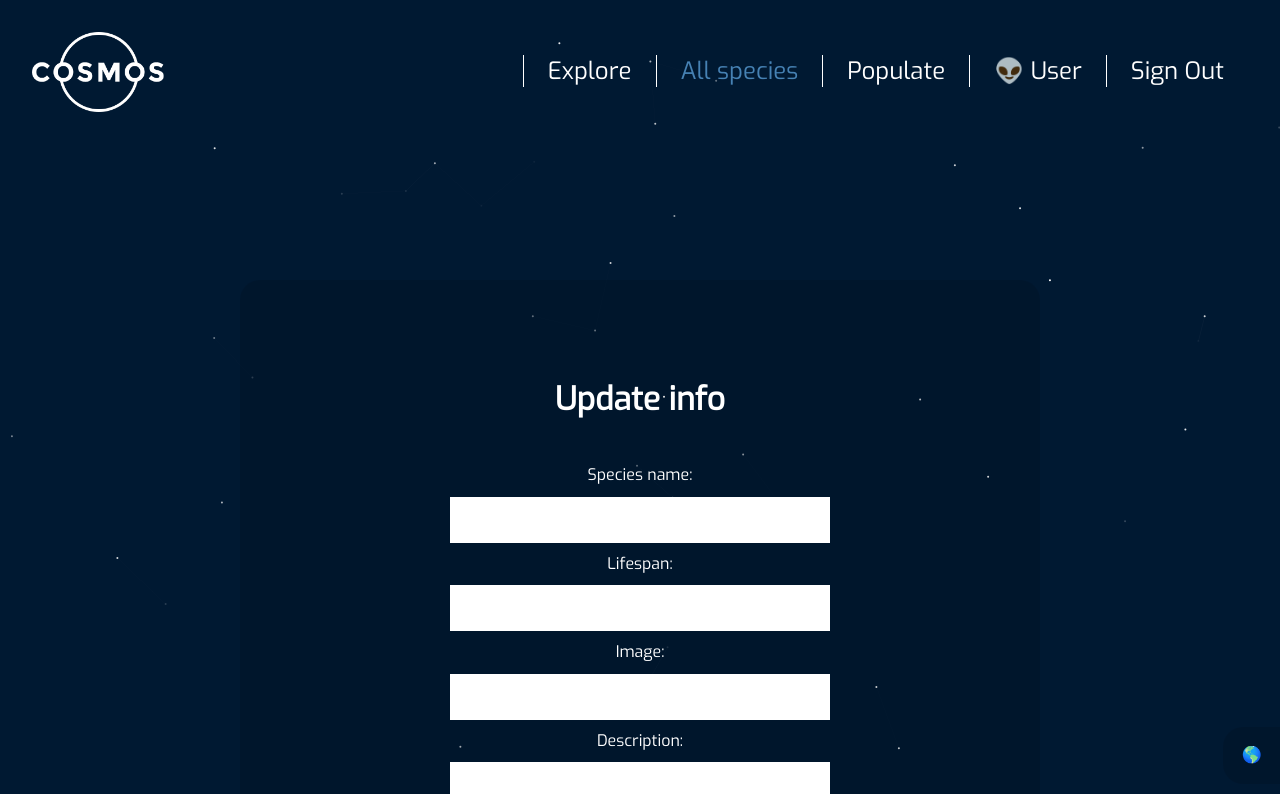
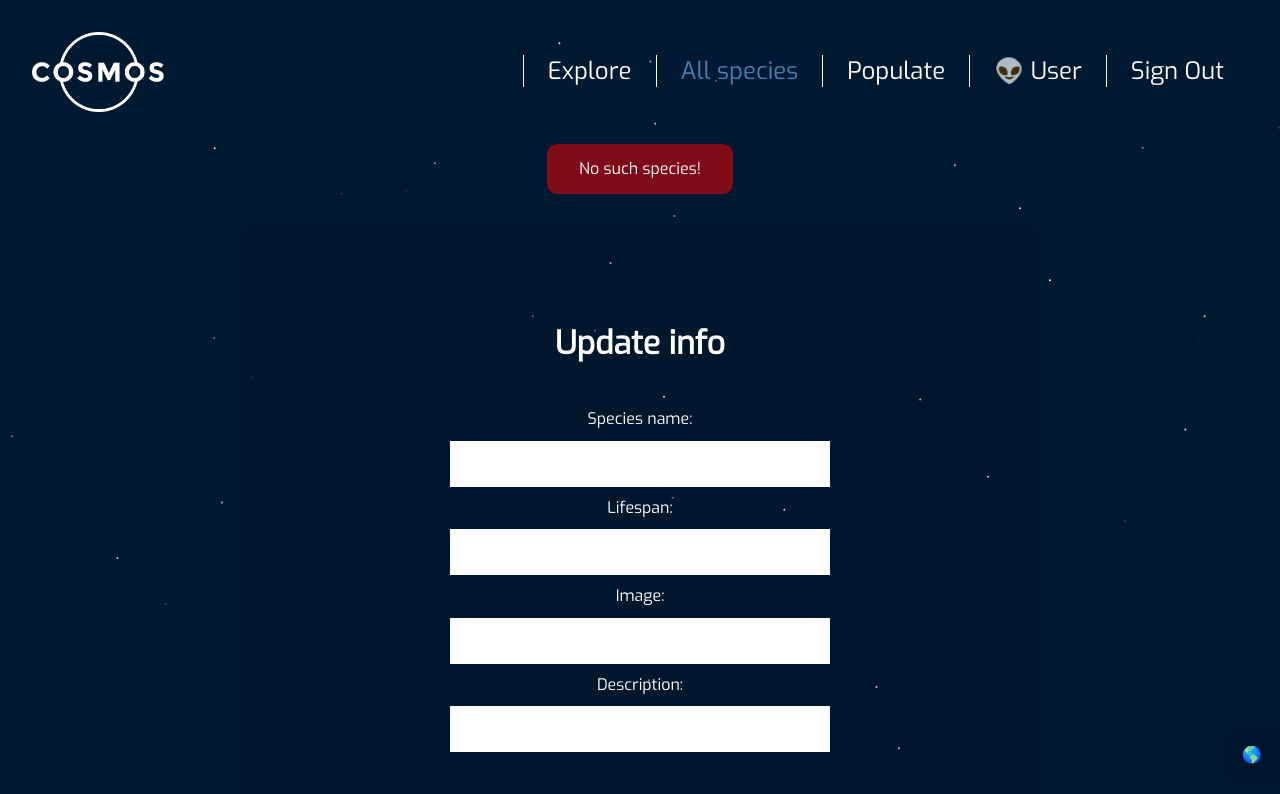
Before and after one commit to VeselaVideva/cosmos-react-app, a React (Create React App) app: page /all-species/1/edit in a window 1280 px wide. Shown: the top 794 px of the page. Built offline with nearby package versions, Linux system fonts and the light colour scheme; no server answers; the database is empty; sample sign-in values are in the browser's storage.

Commit message:
Add input validation error box

```diff
--- a/src/App.css
+++ b/src/App.css
@@ -5,3 +5,17 @@
   left: 0;
   right: 0;
 }
+
+.error-box {
+  background-color: rgba(255,0,0,.5);
+  color: #fff;
+  text-align: center;
+  padding: 1rem 2rem;
+  position: absolute;
+  top: 18vh;
+  left: 0;
+  right: 0;
+  width: fit-content;
+  margin: auto;
+  border-radius: 10px;
+}
--- a/src/components/Auth/Login.js
+++ b/src/components/Auth/Login.js
@@ -1,3 +1,4 @@
+import { useState } from 'react';
 import { Link, useHistory } from 'react-router-dom';
 import './Auth.css';
 
@@ -9,6 +10,8 @@ const Login = ({
 }) => {
     let historyHook = useHistory();
 
+    const [error, setError] = useState([]);
+
     const onFormSubmit = async (e) => {
         e.preventDefault();
 
@@ -17,27 +20,27 @@ const Login = ({
         const password = formData.get('password').trim();
 
         if (email === '' || password === '') {
-            throw new Error(`All fields are required!`);
+            return setError('All fields are required!');
         }
 
         await signIn(email, password)
             .then((cred) => {
                 console.log('User logged in:', cred.user);
                 e.target.reset();
+                historyHook.push('/explore');
             })
             .catch((err) => {
-                console.log(err.message);
+                return setError(err.message);
             })
-
-        historyHook.push('/explore');
     };
 
     return (
         <div className="login">
+            { error.length > 0 ? <div className="error-box">{ error }</div> : '' }
             <form onSubmit={ onFormSubmit }>
                 <h1>Sign In</h1>
-                <input type="email" name="email" placeholder="Email" required/>
-                <input type="password" name="password" placeholder="Password" required/>
+                <input type="email" name="email" placeholder="Email" />
+                <input type="password" name="password" placeholder="Password" />
                 <input className="submit" type="submit" value="Sign in"/>
                 <p>Don't have an account? <Link className="internal-link" to="/register">Sign Up</Link></p>
             </form>
--- a/src/components/Auth/Register.js
+++ b/src/components/Auth/Register.js
@@ -1,3 +1,4 @@
+import { useState } from 'react';
 import { Link, useHistory } from 'react-router-dom';
 import './Auth.css';
 
@@ -9,6 +10,8 @@ const Register = ({
 }) => {
     let historyHook = useHistory();
 
+    const [error, setError] = useState([]);
+
     const onFormSubmit = async (e) => {
         e.preventDefault();
 
@@ -17,27 +20,27 @@ const Register = ({
         const password = formData.get('password').trim();
 
         if (email === '' || password === '') {
-            throw new Error(`All fields are required!`);
+            return setError('All fields are required!');
         }
 
         await signUp(email, password)
             .then((cred) => {
                 console.log('User created:', cred.user);
                 e.target.reset();
+                historyHook.push('/explore');
             })
             .catch((err) => {
-                console.log(err.message);
+                return setError(err.message);
             })
-
-        historyHook.push('/explore');
     };
 
     return (
         <div className="register">
+            { error.length > 0 ? <div className="error-box">{ error }</div> : '' }
             <form onSubmit={ onFormSubmit }>
                 <h1>Sign Up</h1>
-                <input type="email" name="email" placeholder="Email" required />
-                <input type="password" name="password" placeholder="Password" required />
+                <input type="email" name="email" placeholder="Email" />
+                <input type="password" name="password" placeholder="Password" />
                 <input className="submit" type="submit" value="Sign up"/>
                 <p>Already have an account? <Link className="internal-link" to="/login">Sign In</Link></p>
             </form>
--- a/src/components/Populate/Populate.css
+++ b/src/components/Populate/Populate.css
@@ -16,7 +16,7 @@
     width: 50vw;
     background-color: rgba(0, 0, 0, .1);
     border-radius: 20px;
-    margin: 5% auto;
+    margin: 0 auto;
     padding: 5rem;
 }
 
--- a/src/components/Populate/Populate.js
+++ b/src/components/Populate/Populate.js
@@ -1,4 +1,4 @@
-import { useContext } from 'react';
+import { useState, useContext } from 'react';
 import { useHistory } from 'react-router-dom';
 import './Populate.css';
 
@@ -11,6 +11,8 @@ const Populate = ({
     history
 }) => {
     let historyHook = useHistory();
+
+    const [error, setError] = useState([]);
 
     const { currentUser } = useContext(AuthContext);
 
@@ -26,33 +28,33 @@ const Populate = ({
         const owner = currentUser.email;
 
         if (species === '' || lifespan === '' || image === '' || description === '' || planet === null) {
-            throw new Error(`All fields are required!`);
+            return setError('All fields are required!');
         }
 
         await addNew({ species, lifespan, image, description, planet, owner })
             .then(() => {
                 e.target.reset();
+                historyHook.push('/all-species');
                 return owner;
             })
             .catch((err) => {
-                console.log(err.message);
+                return setError(err.message);
             })
-
-        historyHook.push('/all-species');
     }
 
     return (
         <div className="populate">
+            { error.length > 0 ? <div className="error-box">{ error }</div> : '' }
             <form onSubmit={ onFormSubmit }>
                 <h1>Add new species</h1>
                 <label htmlFor="species">Species name:</label>
-                <input type="text" name="species" placeholder="Species name" required />
+                <input type="text" name="species" placeholder="Species name" />
                 <label htmlFor="lifespan">Lifespan:</label>
-                <input type="number" name="lifespan" placeholder="Lifespan" required />
+                <input type="number" name="lifespan" placeholder="Lifespan" />
                 <label htmlFor="image">Image:</label>
-                <input type="url" name="image" placeholder="https://" required />
+                <input type="url" name="image" placeholder="https://" />
                 <label htmlFor="description">Description:</label>
-                <input type="text" name="description" placeholder="Description" required />
+                <input type="text" name="description" placeholder="Description" />
                 <label htmlFor="planet">Planet:</label>
                 <select name="planet">
                     <option value="Mercury">Mercury</option>
--- a/src/components/Populate/Update.js
+++ b/src/components/Populate/Update.js
@@ -1,4 +1,4 @@
-import { useEffect, useState } from 'react';
+import { useState, useEffect } from 'react';
 import { useHistory, useParams } from 'react-router-dom';
 import './Populate.css';
 
@@ -14,6 +14,7 @@ const Update = ({
     const speciesId = match.speciesId;
 
     const [species, setSpecies] = useState([]);
+    const [error, setError] = useState([]);
 
     useEffect(() => {
         getOne(speciesId)
@@ -21,7 +22,7 @@ const Update = ({
                 setSpecies(result);
             })
             .catch((err) => {
-                console.log(err.message);
+                return setError(err.message);
             })
     }, [speciesId]);
 
@@ -35,32 +36,32 @@ const Update = ({
         const description = formData.get('description');
 
         if (species === '' || lifespan === '' || image === '' || description === '') {
-            throw new Error(`All fields are required!`);
+            return setError('All fields are required!');
         }
 
         await updateOne(speciesId, { species, lifespan, image, description })
             .then(() => {
                 e.target.reset();
+                historyHook.push('/all-species');
             })
             .catch((err) => {
-                console.log(err.message);
+                return setError(err.message);
             })
-
-        historyHook.push('/all-species');
     }
 
     return (
         <div className="populate">
-            <form onSubmit={ onFormSubmit }>
+            { error.length > 0 ? <div className="error-box">{ error }</div> : '' }
+            <form method="POST" onSubmit={ onFormSubmit }>
                 <h1>Update <span className="accent">{species.species}</span> info</h1>
                 <label htmlFor="species">Species name:</label>
-                <input type="text" name="species" placeholder={species.species} required />
+                <input type="text" name="species" placeholder={species.species} />
                 <label htmlFor="lifespan">Lifespan:</label>
-                <input type="number" name="lifespan" placeholder={species.lifespan} required />
+                <input type="number" name="lifespan" placeholder={species.lifespan} />
                 <label htmlFor="image">Image:</label>
-                <input type="url" name="image" placeholder={species.image} required />
+                <input type="url" name="image" placeholder={species.image} />
                 <label htmlFor="description">Description:</label>
-                <input type="text" name="description" placeholder={species.description} required />
+                <input type="text" name="description" placeholder={species.description} />
                 <input className="submit" type="submit" value="Update species"/>
             </form>
         </div>
```
